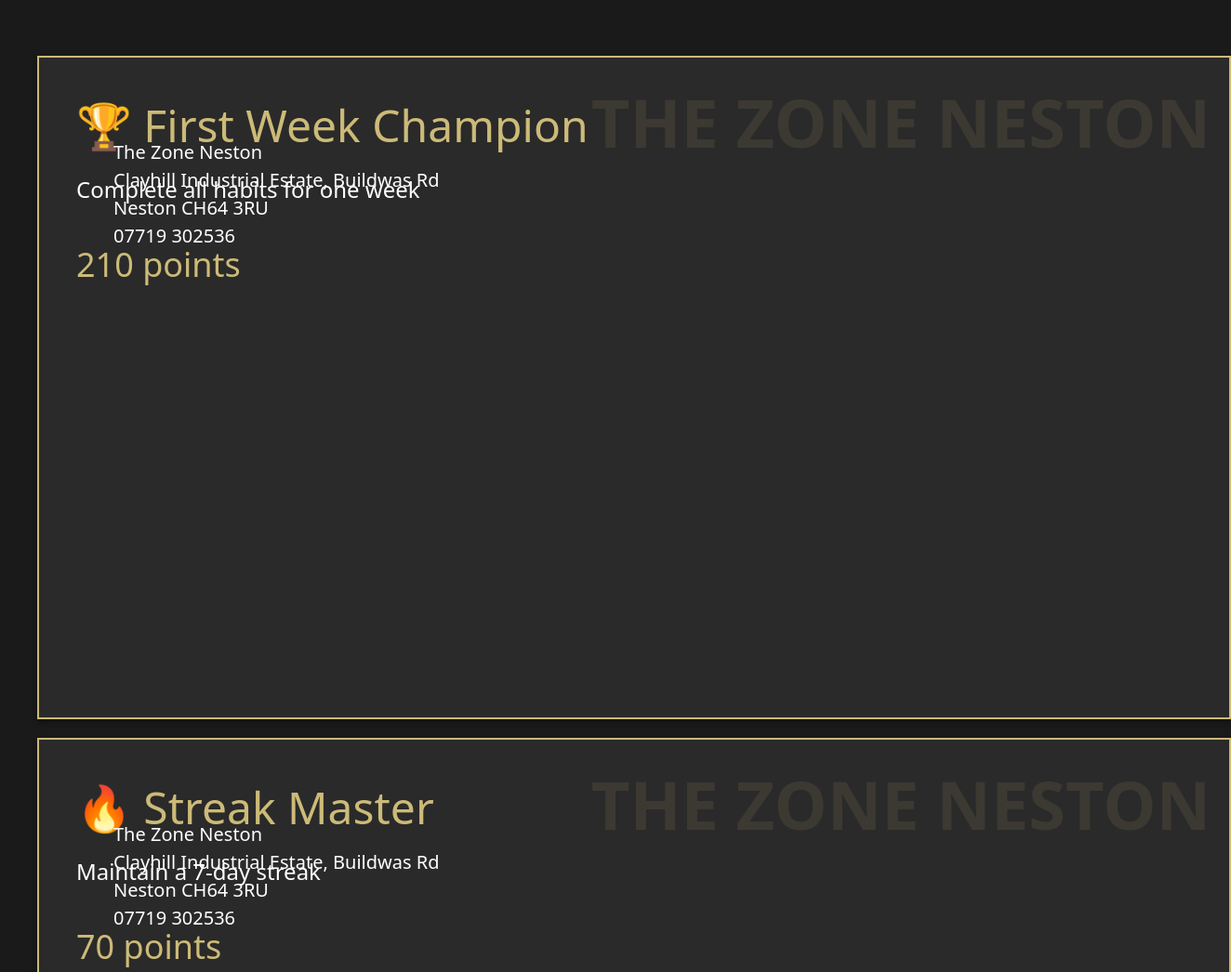
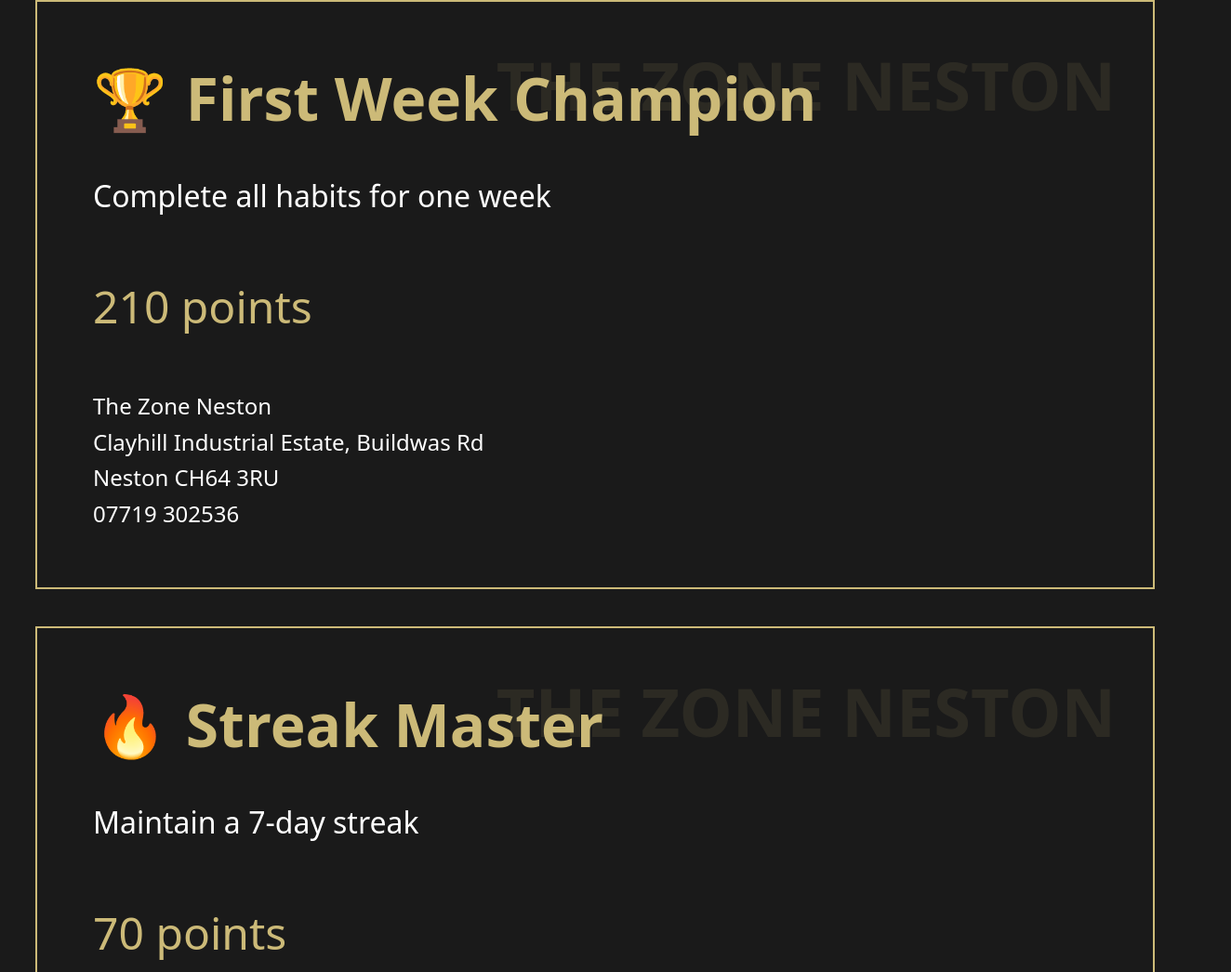
Before and after one commit to TheZoneAdmin/TheZoneAdmin.github.io, a plain HTML site: page index.html in a window 1280 px wide. Shown: the top 1046 px of the page at 93% size, 1324 px wide, since content can reach past the window. Drawn offline with Linux system fonts and the light colour scheme.

Commit message:
Update index.html

```diff
--- a/index.html
+++ b/index.html
@@ -4,58 +4,67 @@
     <title>The Zone Neston - Achievement Gallery</title>
     <meta property="og:title" content="Achievements at The Zone Neston" />
     <meta property="og:description" content="Fitness achievements from The Zone Neston" />
-    <meta property="og:image" content="https://thezoneadmin.github.io/images/zone-share-image.jpg" />
-    <meta property="og:url" content="https://thezoneadmin.github.io" />
     <style>
         body {
             background: #1a1a1a;
             color: #CCBA78;
             font-family: system-ui, -apple-system, sans-serif;
             margin: 0;
-            padding: 40px;
+            padding: 0;
         }
         .achievement-card {
             width: 1200px;
             height: 630px;
-            background: #2a2a2a;
+            background: #1a1a1a;
             border: 2px solid #CCBA78;
-            padding: 40px;
-            margin: 20px auto;
-            box-shadow: 0 4px 6px rgba(0,0,0,0.3);
+            margin: 0 auto 40px;
             position: relative;
-            overflow: hidden;
+            display: flex;
+            flex-direction: column;
+            justify-content: space-between;
         }
         .watermark {
             position: absolute;
-            top: 20px;
-            right: 20px;
+            top: 40px;
+            right: 40px;
             font-size: 72px;
             opacity: 0.1;
             font-weight: bold;
+            color: #CCBA78;
         }
         .content {
-            position: relative;
-            z-index: 1;
+            padding: 60px;
+            display: flex;
+            flex-direction: column;
+            height: 100%;
+        }
+        .header {
+            display: flex;
+            align-items: center;
+            gap: 20px;
+            margin-bottom: 40px;
         }
         .title {
-            font-size: 48px;
-            margin-bottom: 20px;
+            font-size: 64px;
+            font-weight: bold;
+            color: #CCBA78;
+            margin: 0;
         }
         .description {
-            font-size: 24px;
+            font-size: 32px;
             color: #ffffff;
+            margin: 0 0 auto 0;
+        }
+        .points {
+            font-size: 48px;
+            color: #CCBA78;
             margin-bottom: 40px;
         }
-        .points {
-            font-size: 36px;
-        }
-        .contact {
-            position: absolute;
-            bottom: 40px;
-            left: 40px;
+        .gym-info {
             color: #ffffff;
-            font-size: 20px;
-            line-height: 1.5;
+            font-size: 24px;
+            line-height: 1.6;
+            margin-top: auto;
         }
     </style>
 </head>
@@ -64,10 +73,13 @@
     <div id="first-week" class="achievement-card">
         <div class="watermark">THE ZONE NESTON</div>
         <div class="content">
-            <div class="title">🏆 First Week Champion</div>
-            <div class="description">Complete all habits for one week</div>
-            <div class="points">210 points</div>
-            <div class="contact">
+            <div class="header">
+                <span style="font-size: 64px">🏆</span>
+                <h1 class="title">First Week Champion</h1>
+            </div>
+            <p class="description">Complete all habits for one week</p>
+            <p class="points">210 points</p>
+            <div class="gym-info">
                 The Zone Neston<br>
                 Clayhill Industrial Estate, Buildwas Rd<br>
                 Neston CH64 3RU<br>
@@ -80,10 +92,13 @@
     <div id="streak-master" class="achievement-card">
         <div class="watermark">THE ZONE NESTON</div>
         <div class="content">
-            <div class="title">🔥 Streak Master</div>
-            <div class="description">Maintain a 7-day streak</div>
-            <div class="points">70 points</div>
-            <div class="contact">
+            <div class="header">
+                <span style="font-size: 64px">🔥</span>
+                <h1 class="title">Streak Master</h1>
+            </div>
+            <p class="description">Maintain a 7-day streak</p>
+            <p class="points">70 points</p>
+            <div class="gym-info">
                 The Zone Neston<br>
                 Clayhill Industrial Estate, Buildwas Rd<br>
                 Neston CH64 3RU<br>
@@ -96,10 +111,13 @@
     <div id="habit-warrior" class="achievement-card">
         <div class="watermark">THE ZONE NESTON</div>
         <div class="content">
-            <div class="title">🏅 Habit Warrior</div>
-            <div class="description">Complete 50 total habits</div>
-            <div class="points">500 points</div>
-            <div class="contact">
+            <div class="header">
+                <span style="font-size: 64px">🏅</span>
+                <h1 class="title">Habit Warrior</h1>
+            </div>
+            <p class="description">Complete 50 total habits</p>
+            <p class="points">500 points</p>
+            <div class="gym-info">
                 The Zone Neston<br>
                 Clayhill Industrial Estate, Buildwas Rd<br>
                 Neston CH64 3RU<br>
@@ -112,10 +130,13 @@
     <div id="program-master" class="achievement-card">
         <div class="watermark">THE ZONE NESTON</div>
         <div class="content">
-            <div class="title">👑 Program Master</div>
-            <div class="description">Complete an entire 8-week program</div>
-            <div class="points">1680 points</div>
-            <div class="contact">
+            <div class="header">
+                <span style="font-size: 64px">👑</span>
+                <h1 class="title">Program Master</h1>
+            </div>
+            <p class="description">Complete an entire 8-week program</p>
+            <p class="points">1680 points</p>
+            <div class="gym-info">
                 The Zone Neston<br>
                 Clayhill Industrial Estate, Buildwas Rd<br>
                 Neston CH64 3RU<br>
@@ -125,6 +146,3 @@
     </div>
 </body>
 </html>
-    </div>
-</body>
-</html>
```
